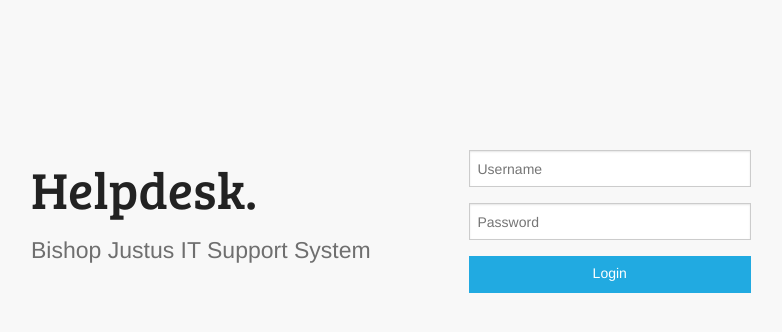
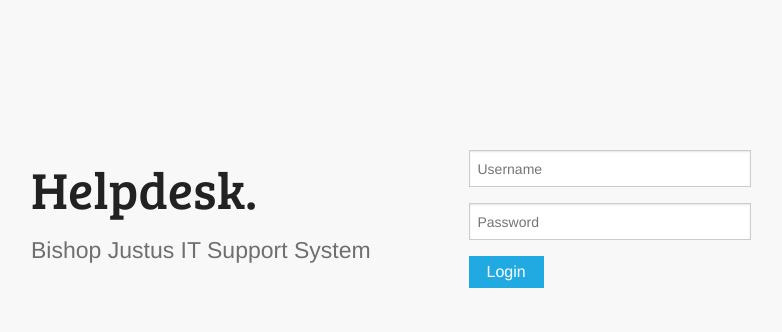
Before and after one commit to jwest00724/helpdesk, a PHP site: page / in a window 1280 px wide. Shown: the top 332 px of the page, without its empty margins (249-1031 px from the left). Run offline with PHP 8.4, Linux system fonts and the light colour scheme.

Commit message:
Added TODO comments, changed login buttton

```diff
--- a/index.php
+++ b/index.php
@@ -1,7 +1,4 @@
-<?php
-$pageName="Helpdesk - Login";
-include 'header.php';
-?>
+<?php $pageName="Helpdesk - Login" ; include 'header.php'; ?>
 
 <!-- Begin Page Content -->
 
@@ -13,6 +10,8 @@ include 'header.php';
             <h4 class="subheader">Bishop Justus IT Support System</h4>
         </div>
         <!-- Right (bottom on small) - login form -->
+        <!-- TODO: Set up PHP login system (login.php) -->
+        <!-- TODO: form validation -->
         <div class="small-12 medium-5 large-5 columns login" id="">
             <form>
                 <div class="row">
@@ -27,7 +26,7 @@ include 'header.php';
                 </div>
                 <div class="row">
                     <div class="small-12 medium-12 small-centered medium-uncentered columns">
-                        <a href="#" class="button postfix">Login</a>
+                        <input class="button" type="submit" value="Login" />
                     </div>
                 </div>
             </form>
```
